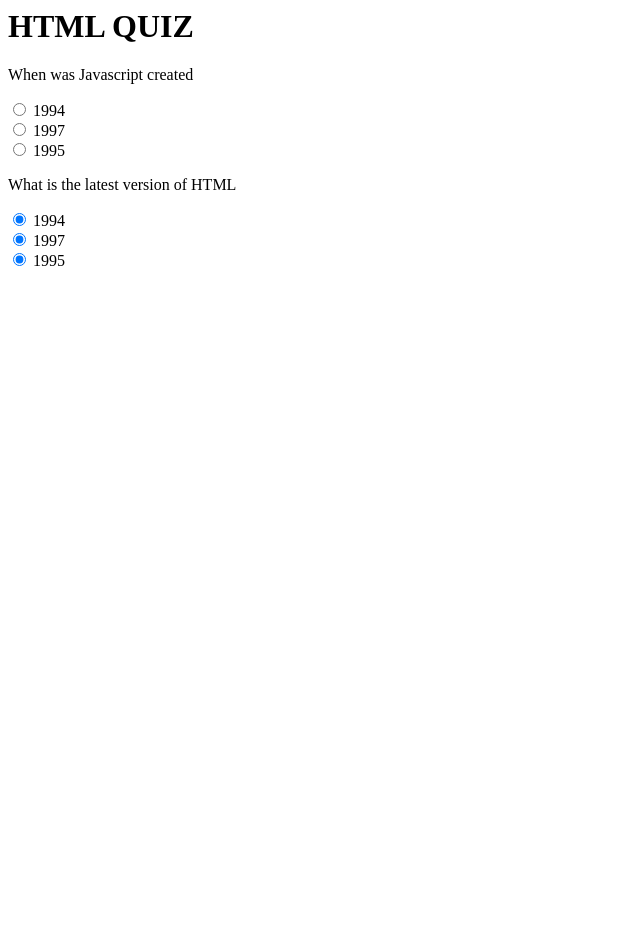
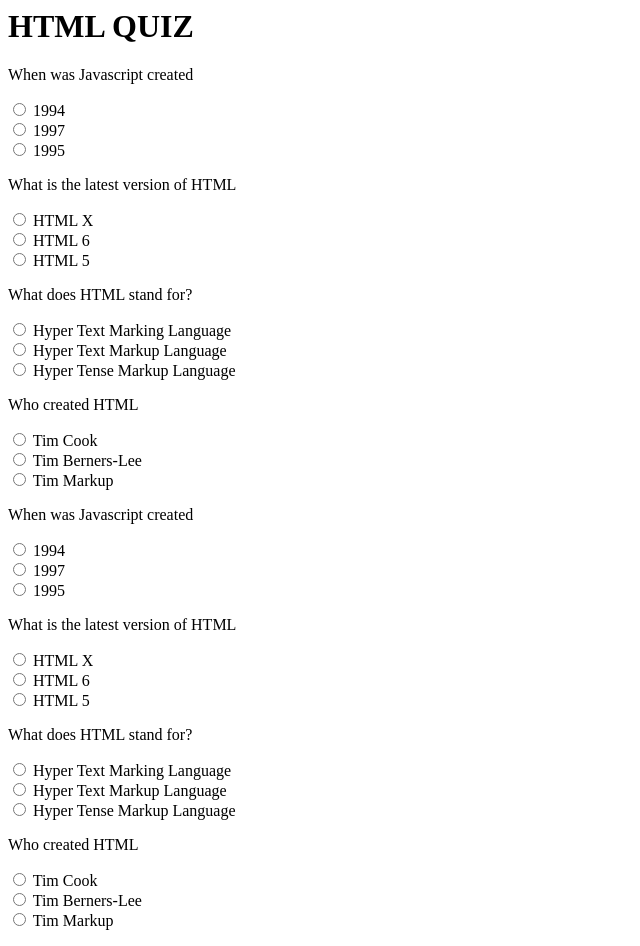
Before and after one commit to Buttonupd/quizboard, a plain HTML site: page index.html in a window 1280 px wide. Shown: the whole page, without its empty margins (0-640 px from the left). Before the commit the page ends 800 px from the top, so only its background shows below. Drawn offline with Linux system fonts and the light colour scheme.

Commit message:
add form 2 checkboxes

```diff
--- a/index.html
+++ b/index.html
@@ -8,36 +8,139 @@
     <p>When was Javascript created</p>
     <div class="radio">
       <label>
-        <input type="radio" name="year1" value="1994" checked> 1994
+        <input type="radio" name="year" value="1994"> 1994
       </label>
     </div>
     <div class="radio">
       <label>
-        <input type="radio" name="year2" value="1997" checked> 1997
+        <input type="radio" name="year" value="1997"> 1997
       </label>
     </div>
     <div class="radio">
       <label>
-        <input type="radio" name="year3" value="1995" checked> 1995
+        <input type="radio" name="year" value="1995"> 1995
       </label>
     </div>
 
     <p>What is the latest version of HTML</p>
     <div class="radio">
       <label>
-        <input type="radio" name="year1" value="1994" checked> 1994
+        <input type="radio" name="htmlType" value="HTMLX"> HTML X
       </label>
     </div>
     <div class="radio">
       <label>
-        <input type="radio" name="year2" value="1997" checked> 1997
+        <input type="radio" name="htmlType" value="HTML6"> HTML 6
       </label>
     </div>
     <div class="radio">
       <label>
-        <input type="radio" name="year3" value="1995" checked> 1995
+        <input type="radio" name="htmlType" value="HTML5"> HTML 5
       </label>
     </div>
 
+    <p>What does HTML stand for?</p>
+    <div class="radio">
+      <label>
+        <input type="radio" name="htmlMeaning" value="HTML1"> Hyper Text Marking Language
+      </label>
+    </div>
+    <div class="radio">
+      <label>
+        <input type="radio" name="htmlMeaning" value="HTML2"> Hyper Text Markup Language
+      </label>
+    </div>
+    <div class="radio">
+      <label>
+        <input type="radio" name="htmlMeaning" value="HTML5"> Hyper Tense Markup Language
+      </label>
+    </div>
+
+    <p>Who created HTML</p>
+    <div class="radio">
+      <label>
+        <input type="radio" name="creator" value="creator1"> Tim Cook
+      </label>
+    </div>
+    <div class="radio">
+      <label>
+        <input type="radio" name="creator" value="creator2"> Tim Berners-Lee
+      </label>
+    </div>
+    <div class="radio">
+      <label>
+        <input type="radio" name="creator" value="creator3"> Tim Markup
+      </label>
+    </div>
+  </form>
+
+  <form id="form2">
+    <p>When was Javascript created</p>
+    <div class="radio">
+      <label>
+        <input type="radio" name="year" value="1994"> 1994
+      </label>
+    </div>
+    <div class="radio">
+      <label>
+        <input type="radio" name="year" value="1997"> 1997
+      </label>
+    </div>
+    <div class="radio">
+      <label>
+        <input type="radio" name="year" value="1995"> 1995
+      </label>
+    </div>
+
+    <p>What is the latest version of HTML</p>
+    <div class="radio">
+      <label>
+        <input type="radio" name="htmlType" value="HTMLX"> HTML X
+      </label>
+    </div>
+    <div class="radio">
+      <label>
+        <input type="radio" name="htmlType" value="HTML6"> HTML 6
+      </label>
+    </div>
+    <div class="radio">
+      <label>
+        <input type="radio" name="htmlType" value="HTML5"> HTML 5
+      </label>
+    </div>
+
+    <p>What does HTML stand for?</p>
+    <div class="radio">
+      <label>
+        <input type="radio" name="htmlMeaning" value="HTML1"> Hyper Text Marking Language
+      </label>
+    </div>
+    <div class="radio">
+      <label>
+        <input type="radio" name="htmlMeaning" value="HTML2"> Hyper Text Markup Language
+      </label>
+    </div>
+    <div class="radio">
+      <label>
+        <input type="radio" name="htmlMeaning" value="HTML5"> Hyper Tense Markup Language
+      </label>
+    </div>
+
+    <p>Who created HTML</p>
+    <div class="radio">
+      <label>
+        <input type="radio" name="creator" value="creator1"> Tim Cook
+      </label>
+    </div>
+    <div class="radio">
+      <label>
+        <input type="radio" name="creator" value="creator2"> Tim Berners-Lee
+      </label>
+    </div>
+    <div class="radio">
+      <label>
+        <input type="radio" name="creator" value="creator3"> Tim Markup
+      </label>
+    </div>
   </form>
 </html>
```
